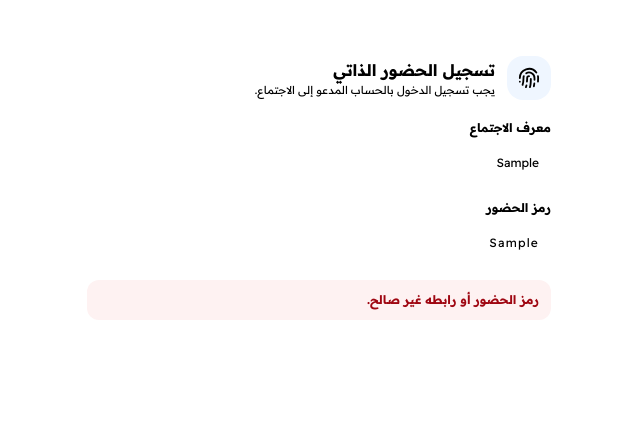
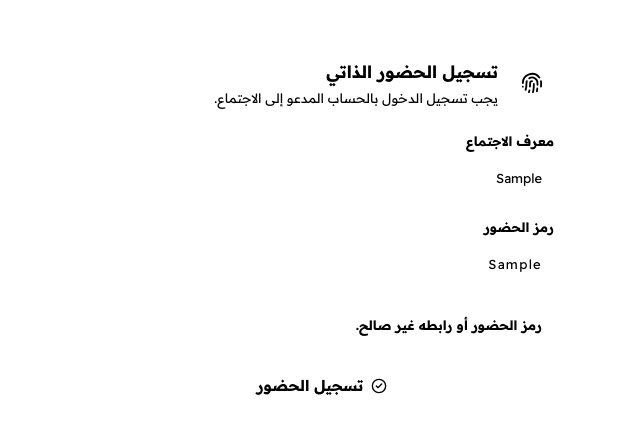
Before and after one commit to Al-Razi-System/Qarar, a Next.js app in the folder apps/dashboard/: page /meetings/check-in in a window 1280 px wide. Both pictures are taken after typing "Sample", "Sample" into the empty fields and a click on the button "تسجيل الحضور". Shown: the top 434 px of the page, without its empty margins (434-1074 px from the left). Built offline with nearby package versions, Linux system fonts and the light colour scheme.

Commit message:
style(dashboard): migrate meeting-self-check-in to design tokens

```diff
--- a/apps/dashboard/src/features/meetings/ui/meeting-self-check-in.tsx
+++ b/apps/dashboard/src/features/meetings/ui/meeting-self-check-in.tsx
@@ -1,4 +1,5 @@
 "use client";
+import { Button } from "@/shared/ui/button";
 
 import { FormEvent, useEffect, useState } from "react";
 import { CheckCircle2, Fingerprint, LoaderCircle } from "lucide-react";
@@ -44,13 +45,13 @@ export function MeetingSelfCheckIn() {
     } finally { setBusy(false); }
   }
 
-  return <form onSubmit={submit} className="mx-auto max-w-lg rounded-3xl border border-[var(--q-border)] bg-white p-6 shadow-sm">
-    <div className="mb-5 flex items-center gap-3"><span className="grid h-11 w-11 place-items-center rounded-2xl bg-blue-50 text-[var(--q-primary)]"><Fingerprint size={22} /></span><div><h2 className="text-base font-black text-[var(--q-text)]">تسجيل الحضور الذاتي</h2><p className="text-[11px] text-[var(--q-text-3)]">يجب تسجيل الدخول بالحساب المدعو إلى الاجتماع.</p></div></div>
+  return <form onSubmit={submit} className="mx-auto max-w-lg rounded-q-control border border-q-border bg-q-surface p-6 ">
+    <div className="mb-5 flex items-center gap-3"><span className="grid h-11 w-11 place-items-center rounded-q-control bg-q-surface-2 text-q-primary"><Fingerprint size={22} /></span><div><h2 className="text-q-body font-bold text-q-text">تسجيل الحضور الذاتي</h2><p className="text-q-caption text-q-text-3">يجب تسجيل الدخول بالحساب المدعو إلى الاجتماع.</p></div></div>
     <div className="space-y-4">
-      <label className="block"><span className="mb-1 block text-xs font-bold">معرف الاجتماع</span><input required value={meetingId} onChange={(event) => setMeetingId(event.target.value)} className="h-11 w-full rounded-xl border border-[var(--q-border)] px-3 text-xs" /></label>
-      <label className="block"><span className="mb-1 block text-xs font-bold">رمز الحضور</span><input required value={token} onChange={(event) => setToken(event.target.value)} autoComplete="one-time-code" className="h-11 w-full rounded-xl border border-[var(--q-border)] px-3 text-xs tracking-widest" /></label>
-      {message && <div className={`rounded-xl border p-3 text-xs font-bold ${message.ok ? "border-emerald-200 bg-emerald-50 text-emerald-800" : "border-red-200 bg-red-50 text-red-800"}`}>{message.text}</div>}
-      <button disabled={busy} className="flex h-11 w-full items-center justify-center gap-2 rounded-xl bg-[var(--q-primary)] text-xs font-black text-white disabled:opacity-50">{busy ? <LoaderCircle className="animate-spin" size={16} /> : <CheckCircle2 size={16} />} تسجيل الحضور</button>
+      <label className="block"><span className="mb-1 block text-q-caption font-bold">معرف الاجتماع</span><input required value={meetingId} onChange={(event) => setMeetingId(event.target.value)} className="h-11 w-full rounded-q-control border border-q-border px-3 text-q-caption" /></label>
+      <label className="block"><span className="mb-1 block text-q-caption font-bold">رمز الحضور</span><input required value={token} onChange={(event) => setToken(event.target.value)} autoComplete="one-time-code" className="h-11 w-full rounded-q-control border border-q-border px-3 text-q-caption tracking-widest" /></label>
+      {message && <div className={`rounded-q-control border p-3 text-q-caption font-bold ${message.ok ? "border-q-success bg-q-success-soft text-q-success" : "border-q-danger bg-q-danger-soft text-q-danger"}`}>{message.text}</div>}
+      <Button variant="primary" type="submit" disabled={busy} className="flex h-11 w-full items-center justify-center gap-2 rounded-q-control font-bold disabled:opacity-50">{busy ? <LoaderCircle className="animate-spin" size={16} /> : <CheckCircle2 size={16} />} تسجيل الحضور</Button>
     </div>
   </form>;
 }
```
